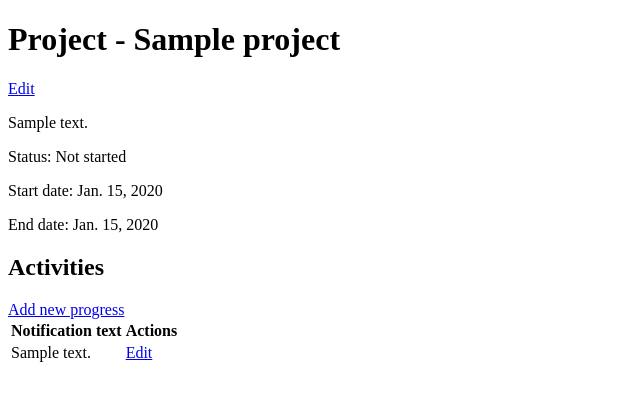
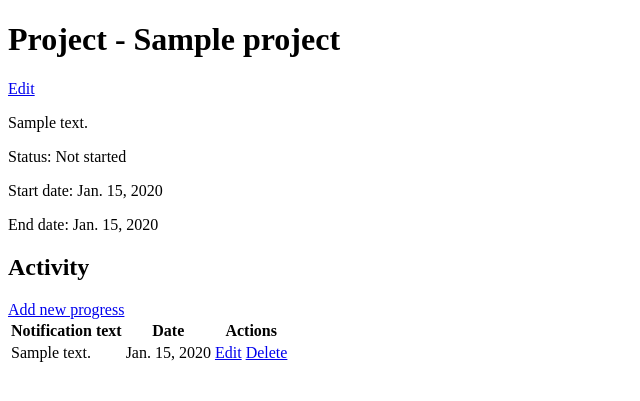
Before and after one commit to maboily/project_manager, a Django app: page /projects/1/ in a window 1280 px wide. Shown: the part 52-453 px from the top of the page, without its empty margins (0-640 px from the left). Run offline with Django 3.2, Linux system fonts and the light colour scheme; the first user in the database is signed in; tables that the repository leaves empty hold one stand-in row (Sample ...).

Commit message:
Add project and project progress delete route, fix invalid project routes

```diff
--- a/project_manager_web/urls.py
+++ b/project_manager_web/urls.py
@@ -7,8 +7,10 @@ urlpatterns = [
     url(r'^projects/$', views.projects),
     url(r'^projects/add/$', views.add_project),
     url(r'^projects/(?P<project_id>\w+)/$', views.view_project),
-    url(r'^projects/(?P<project_id>\w+)/edit/$', views.edit_project),
+    url(r'^projects/delete/(?P<project_id>\w+)/$', views.delete_project),
+    url(r'^projects/edit/(?P<project_id>\w+)/$', views.edit_project),
     url(r'^projects/(?P<project_id>\w+)/progresses/add', views.add_project_progress),
+    url(r'^projects/(?P<project_id>\w+)/progresses/delete/(?P<project_progress_id>\w+)', views.delete_project_progress),
     url(r'^projects/(?P<project_id>\w+)/progresses/edit/(?P<project_progress_id>\w+)', views.edit_project_progress),
     url(r'^logout/$', views.do_logout)
 ]
--- a/project_manager_web/views.py
+++ b/project_manager_web/views.py
@@ -53,6 +53,7 @@ def add_project(request):
     else:
         form = ProjectForm()
 
+    # ToDo: Flash message
     return render(request, 'projects/add.html', {'form': form})
 
 
@@ -65,6 +66,14 @@ def view_project(request, project_id):
 
 
 @login_required
+def delete_project(request, project_id):
+    Project.objects.filter(id=project_id).delete()
+
+    # ToDo: Flash message
+    return HttpResponseRedirect('/projects/')
+
+
+@login_required
 def edit_project(request, project_id):
     project = Project.objects.get(pk=project_id)
 
@@ -74,6 +83,7 @@ def edit_project(request, project_id):
         if form.is_valid():
             form.save()
 
+            # ToDo: Flash message
             return HttpResponseRedirect('/projects/')
     else:
         form = ProjectForm(instance=project)
@@ -91,11 +101,20 @@ def add_project_progress(request, project_id):
             project_progress_instance.project_id = project_id
             project_progress_instance.save()
 
+            # ToDo: Flash message
             return HttpResponseRedirect('/projects/' + project_id + '/')
     else:
         form = ProjectProgressForm()
 
     return render(request, 'projects/progresses/add.html', {'form': form})
+
+
+@login_required
+def delete_project_progress(request, project_id, project_progress_id):
+    ProjectProgress.objects.filter(id=project_progress_id, project_id=project_id).delete()
+
+    # ToDo: Flash message
+    return HttpResponseRedirect('/projects/' + project_id + '/')
 
 
 @login_required
@@ -108,6 +127,7 @@ def edit_project_progress(request, project_id, project_progress_id):
         if form.is_valid():
             form.save()
 
+            # ToDo: Flash message
             return HttpResponseRedirect('/projects/' + project_id + '/')
     else:
         form = ProjectProgressForm(instance=project_progress)
--- a/templates/projects/index.html
+++ b/templates/projects/index.html
@@ -18,7 +18,8 @@
                 <tr>
                     <td>{{ project.name }}</td>
                     <td>
-                        <a href="/projects/{{ project.id }}/edit/">Edit</a>
+                        <a href="/projects/edit/{{ project.id }}/">Edit</a>
+                        <a href="/projects/delete/{{ project.id }}/">Delete</a>
                         <a href="/projects/{{ project.id }}/">View</a>
                     </td>
                 </tr>
--- a/templates/projects/view.html
+++ b/templates/projects/view.html
@@ -13,7 +13,7 @@
         <p>End date: {{ project.end_date }}</p>
     </div>
 
-    <h2>Activities</h2>
+    <h2>Activity</h2>
 
     <a href="/projects/{{ project.id }}/progresses/add/">Add new progress</a>
 
@@ -21,6 +21,7 @@
         <thead>
             <tr>
                 <th>Notification text</th>
+                <th>Date</th>
                 <th>Actions</th>
             </tr>
         </thead>
@@ -29,7 +30,11 @@
             {% for project_progress in project_progresses %}
                 <tr>
                     <td>{{ project_progress.notification_text }}</td>
-                    <td><a href="/projects/{{ project.id }}/progresses/edit/{{ project_progress.id }}/">Edit</a></td>
+                    <td>{{ project_progress.date }}</td>
+                    <td>
+                        <a href="/projects/{{ project.id }}/progresses/edit/{{ project_progress.id }}/">Edit</a>
+                        <a href="/projects/{{ project.id }}/progresses/delete/{{ project_progress.id }}/">Delete</a>
+                    </td>
                 </tr>
             {% endfor %}
         </tbody>
```
Also changed, not shown: other parts of templates/projects/view.html (+1 -1 lines).
